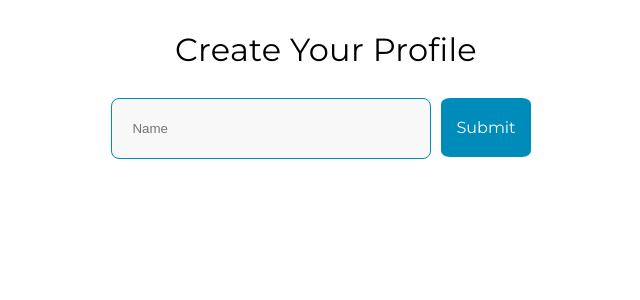
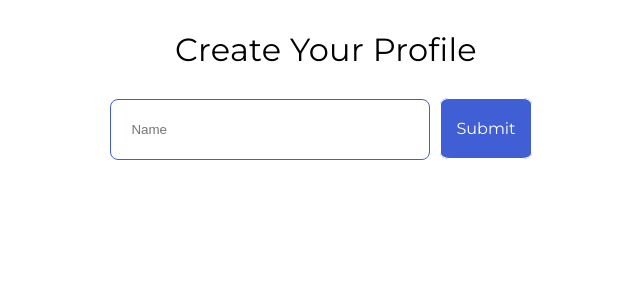
Before and after one commit to JessCraft627/weather-app, a React (Create React App) app: page / in a window 1280 px wide. Shown: the top 300 px of the page, without its empty margins (314-954 px from the left). Built offline with nearby package versions, Linux system fonts and the light colour scheme.

Commit message:
finalized project

```diff
--- a/src/components/App.js
+++ b/src/components/App.js
@@ -48,11 +48,11 @@ class App extends Component {
     });
   }
 
-  // componentDidMount = () => {
-  //   fetch(`${BASE_URL}/users`)
-  //   .then(r=>r.json())
-  //   .then(users=>this.setState({ currentUser: users[users.length-1] }))
-  // }
+  componentDidMount = () => {
+    fetch(`${BASE_URL}/users`)
+    .then(r=>r.json())
+    .then(users=>this.setState({ currentUser: users[users.length-1] }))
+  }
 
   render() {
     console.log(this.state)
--- a/src/css/home.css
+++ b/src/css/home.css
@@ -70,15 +70,10 @@ transition: all .2s ease-in-out;
   background-color: #ffd025;
   transform: scale(1.1);
 }
-/* .city-lists:hover {
-  background-color: #415fd4;
-  transform: scale(1.1);
-  color: white;
-} */
+
 .city-lists:hover{
   padding-top: 5px;
   background-color: #415fd4;
-  transform: scale(1.1);
   color: white;
 }
 .name:hover {
--- a/src/css/login.css
+++ b/src/css/login.css
@@ -1,8 +1,10 @@
-div {
+
+  div {
   margin: 0;
   padding: 0;
   font-family: 'Montserrat', sans-serif;
   align-content: center;
+
 }
 .login-form {
   text-align: center;
@@ -12,8 +14,8 @@ div {
   padding: 22px 20px;
   margin: 8px 0;
   display: inline-block;
-  border: 1px solid #008CBA;
-  background-color: #F8F8F8;
+  border: 1px solid #415fd4;
+  background-color: background-photo;
   border-radius: 8px;
   box-sizing: border-box;
   text-decoration: none;
@@ -23,20 +25,24 @@ div {
     outline: none;
 }
 
+
 .create-profile {
   text-align: center;
   font-weight: lighter;
   margin-top: 30px;
+  border-bottom: 1px solid white;
+  margin-left: 300px;
+  margin-right: 300px;
   letter-spacing: .3px;
 }
 
 .submit-button {
   height: 200px;
-  background-color: #008CBA;
+  background-color: #415fd4;
   color: white;
   padding: 20px 15px;
   margin: 10px 10px;
-  border: none;
+  border: 1px solid white;
   border-radius: 10%;
   cursor: pointer;
   text-decoration: none;
```
